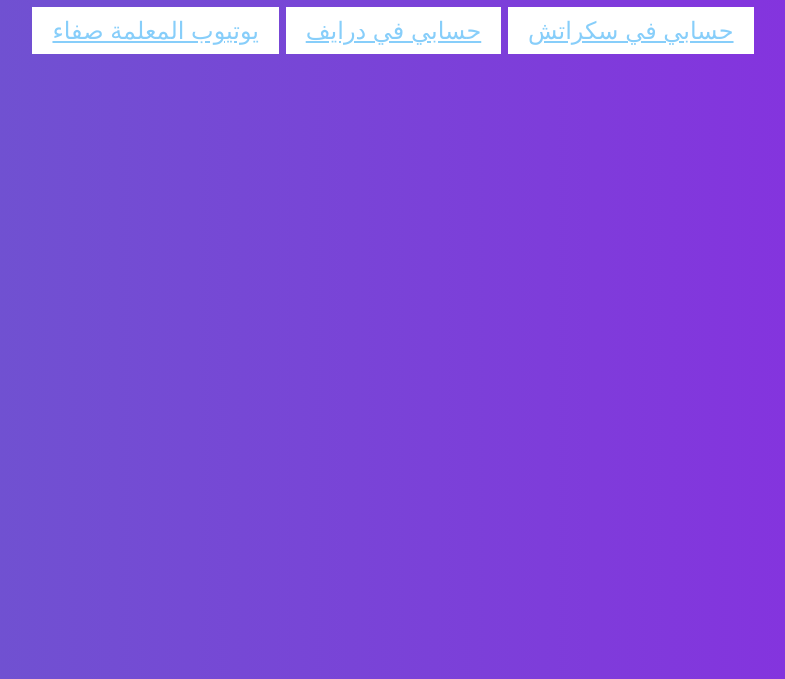
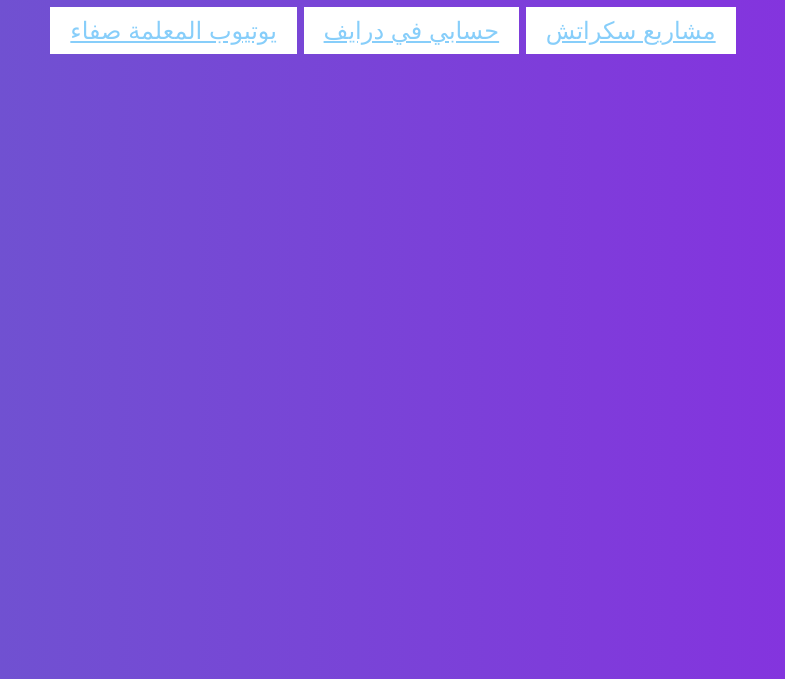
Before and after one commit to d24ay159/Aysha, a plain HTML site: page index.html in a window 1280 px wide. Shown: the part 121-800 px from the top of the page, without its empty margins (247-1032 px from the left). Drawn offline with Linux system fonts and the light colour scheme.

Commit message:
Update index.html

```diff
--- a/index.html
+++ b/index.html
@@ -34,7 +34,7 @@
 </head>
 <body>
     <h1>أهلاً ومرحباً بك!</h1>
-    <a href="https://scratch.mit.edu/users/NoorAL-Huda12/" class="button">حسابي في سكراتش</a>
+    <a href="https://scratch.mit.edu/users/NoorAL-Huda12/" class="button">مشاريع سكراتش</a>
     <a href="https://drive.google.com/drive/folders/1jI7n1RcNcLeC44wJFc5yDqQPtDIz0CR1?usp=drive_link" class="button">حسابي في درايف</a>
     <a href="https://www.youtube.com/@Safa2Jaidi" class="button">يوتيوب المعلمة صفاء</a>
 </body>
```
